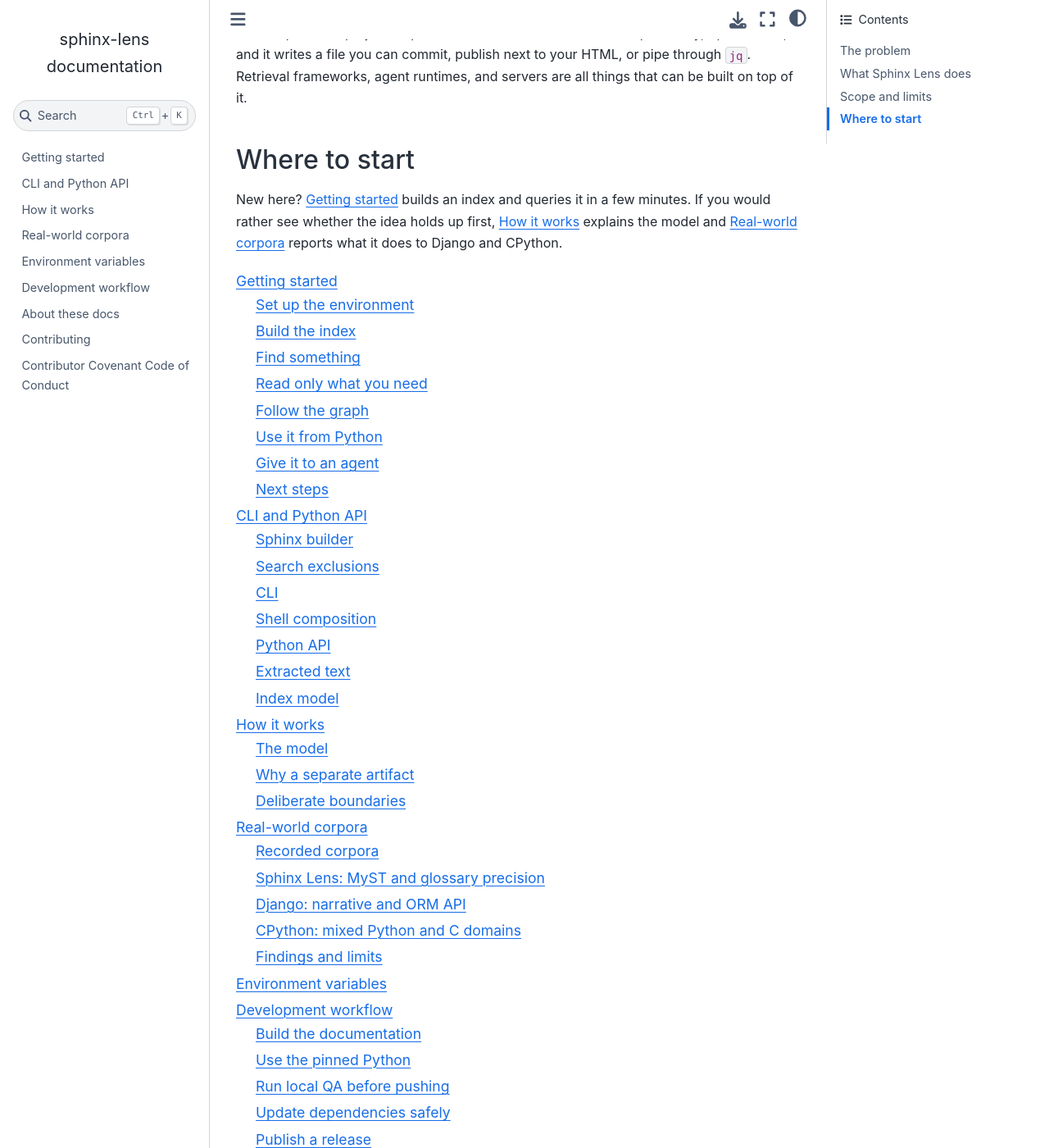
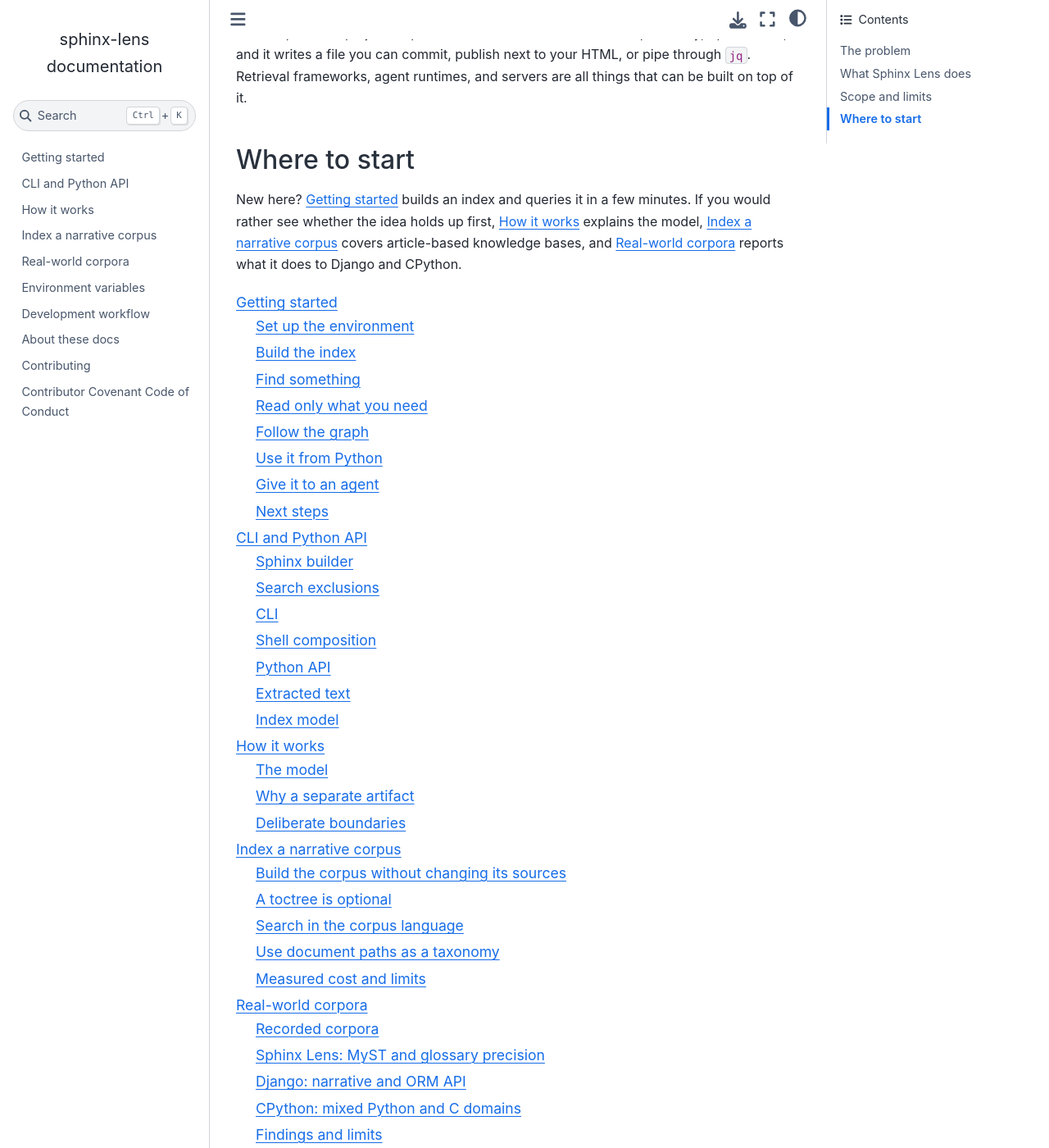
Before and after one commit to mgaitan/sphinx-lens, a Sphinx documentation site: the page built from docs/index.md, in a window 1280 px wide and 1400 px high, scrolled down 1857 px. Shown: the whole window at 82% size. Built offline with Sphinx 7.4.7 and the Sphinx Book theme 1.1.4, drawn with Linux system fonts in a browser that asks for light colours; some of the changed lines change nothing that is shown.

Commit message:
Document narrative corpus retrieval

````diff
--- a/docs/index.md
+++ b/docs/index.md
@@ -92,9 +92,10 @@
 
 New here? [Getting started](getting_started.md) builds an index and queries it
 in a few minutes. If you would rather see whether the idea holds up first,
-[How it works](design.md) explains the model and
-[Real-world corpora](corpus_evaluation.md) reports what it does to Django and
-CPython.
+[How it works](design.md) explains the model,
+[Index a narrative corpus](narrative_corpus.md) covers article-based knowledge
+bases, and [Real-world corpora](corpus_evaluation.md) reports what it does to
+Django and CPython.
 
 ```{toctree}
 :maxdepth: 2
@@ -102,6 +103,7 @@
 getting_started.md
 reference.md
 design.md
+narrative_corpus.md
 corpus_evaluation.md
 configuration.md
 development_workflow.md
--- /dev/null
+++ b/docs/narrative_corpus.md
@@ -0,0 +1,120 @@
+# Index a narrative corpus
+
+Sphinx Lens also works when a documentation tree is a collection of articles
+rather than an API reference. This matters for support manuals, runbooks, and
+knowledge bases: the useful unit is usually a paragraph or a section, and the
+source files may not have domain objects or a complete table of contents.
+
+This chapter uses a recorded run against the Fierro knowledge base as a concrete
+example. The corpus contains 977 Markdown files: 795 articles with frontmatter
+and 182 generated `index.md` files. It is mostly Spanish, so the language notes
+below describe that corpus rather than the English examples used elsewhere in
+this documentation.
+
+## Build the corpus without changing its sources
+
+Keep the Sphinx configuration outside an exported content tree when the export
+must remain untouched. A minimal configuration for the recorded run enabled
+MyST, selected `index` as the root document, excluded assets and `.ok/`, and
+enabled colon fences:
+
+```python
+extensions = ["myst_parser"]
+root_doc = "index"
+exclude_patterns = ["**/assets/**", ".ok/**", "_build/**"]
+colon_fence = True
+```
+
+Build it with the native Sphinx command:
+
+```bash
+sphinx-build -b lens -c /tmp/kb-lens-conf \
+  ~/lambda/kb/knowledge /tmp/kb-lens-out
+```
+
+The output is one `index.json` file. The source tree is read by Sphinx, but Lens
+does not need to modify it to index the documents.
+
+## A toctree is optional
+
+Lens extracts documents from Sphinx's `env.found_docs`, not only from documents
+reachable through a `toctree`. A corpus can therefore contain articles that are
+not listed in navigation and still make them available to `resolve`, `read`, and
+`locate`.
+
+Sphinx reports `toc.not_included` for documents that no toctree includes. In the
+recorded run, 976 of 1,553 build warnings had this cause. These warnings describe
+a navigation gap, not an indexing failure. If the project intentionally has no
+complete toctree, suppress that warning in the external configuration:
+
+```python
+suppress_warnings = ["toc.not_included"]
+```
+
+The remaining warnings then identify content problems that need attention rather
+than expected consequences of the corpus layout. Do not add a synthetic toctree
+only to make the warning disappear: a toctree contributes navigation links, but
+it does not create parent relationships between separate document entries in the
+Lens index.
+
+## Search in the corpus language
+
+`locate` is lexical search. It compares titles, references, headings, and the
+text stored for each scope. It folds accents, so `deposito` and `depósito` are
+compared consistently. When the Sphinx configuration records a supported search
+language, Lens also compares stemmed terms; this lets inflected forms such as
+`copio` and `copiar` match when the configured language provides a stemmer.
+Unsupported languages still get accent folding, but no stemming.
+
+Search with content words instead of a complete support question. For example,
+use the distinctive terms from a procedure:
+
+```bash
+sphinx-lens locate "connection timeout" \
+  --index /tmp/kb-lens-out --limit 5
+```
+
+A question phrased with vocabulary absent from the article cannot be recovered by
+lexical search alone. Read the narrowest returned section, then follow its links
+when the procedure depends on another scope. `read` composes descendants in
+source order, which preserves the article flow without sending the whole corpus
+to a consumer.
+
+## Use document paths as a taxonomy
+
+Metadata can describe a document, but a directory prefix is often a more stable
+query boundary for an exported knowledge base. Use `--under` when the corpus
+already groups articles by product area, module, or country:
+
+```bash
+sphinx-lens locate "connection timeout" \
+  --under guides --under reference \
+  --index /tmp/kb-lens-out
+```
+
+Repeated `--under` values form a union. The filter composes with `--kind`,
+`--domain`, and `--regex`. This is useful even when the corpus has zero domain
+objects because documents and sections remain addressable by their source paths.
+
+## Measured cost and limits
+
+The Fierro run produced 977 document entries, 1,771 section entries, and no
+domain objects. It contained 2,567 links: 1,752 internal and 815 external. The
+index was 3.4 MB. A cold CLI query took 0.33 seconds and used 50 MB of resident
+memory on the machine that recorded the measurement. At this size, the JSON
+artifact is small enough for ordinary build and query workflows; repeated CLI
+invocations still parse the complete file on every process start.
+
+Extraction quality remains separate from index size. Before the document-lede
+fix, all 977 document entries had empty own text and 420 documents had no text
+anywhere in the index. The fix makes the prose before a document's first
+subheading available. Images are retained as Markdown-style `![alt](uri)` text,
+but Lens does not describe an image whose source has no useful alternative text.
+A consumer should report that dependency rather than infer what a screenshot
+contains.
+
+A narrative corpus benefits from the same retrieval loop as an API corpus: find
+a reference, read its narrowest scope, and traverse only the links needed to
+understand it. The difference is where the structure comes from. Domain names
+may be absent, so source paths, headings, and the document metadata supplied by
+Sphinx carry more of the retrieval context.
````
